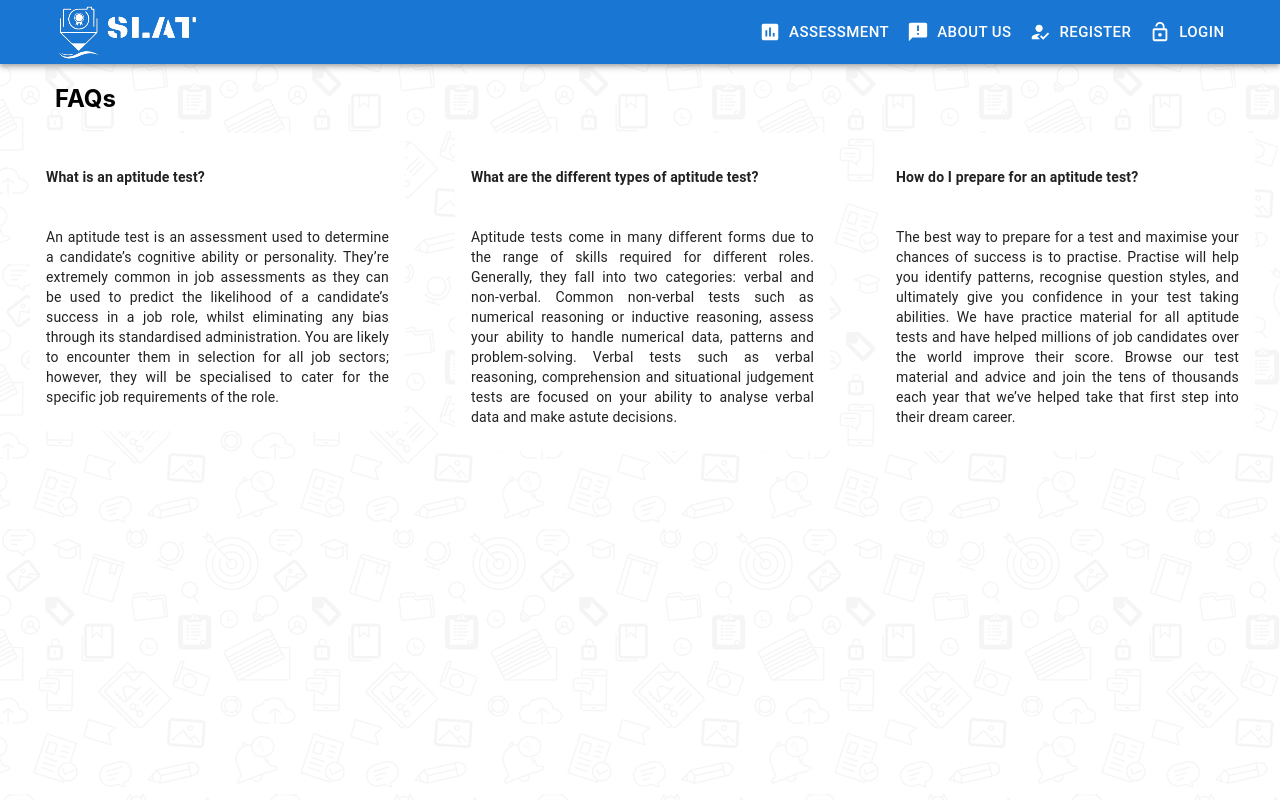
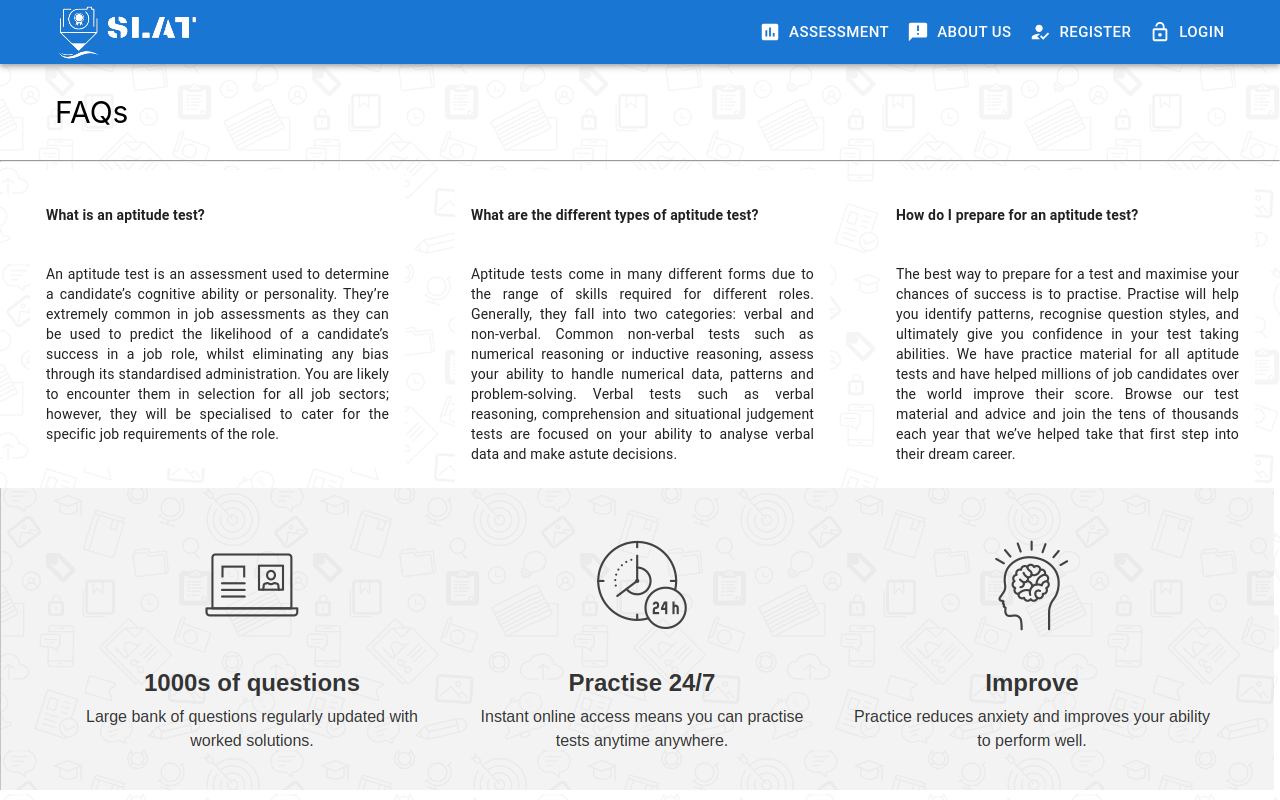
Before and after one commit to BinaryMusaib/project2021, a React (Create React App) app in the folder smart-mcq-frontend/: page / in a window 1280 px wide. Built offline with nearby package versions, Linux system fonts and the light colour scheme.

Commit message:
Edited Logo and HomePage

```diff
--- a/smart-mcq-frontend/src/Home.tsx
+++ b/smart-mcq-frontend/src/Home.tsx
@@ -10,6 +10,8 @@ import HowToRegIcon from "@mui/icons-material/HowToReg";
 import AnnouncementIcon from "@mui/icons-material/Announcement";
 import Card from "@mui/material/Card";
 import CardContent from "@mui/material/CardContent";
+import designImage from "./designImage.png";
+
 export default function ButtonAppBar() {
   return (
     <Box sx={{ flexGrow: 1 }}>
@@ -64,8 +66,10 @@ export default function ButtonAppBar() {
         </Toolbar>
       </AppBar>
       <div className="faq">
-        <h2>FAQs </h2>
+        <p>FAQs </p>
        </div>
+       <hr />
+       <div className = "cardParent">
        <Card className="card1" elevation={0}>
         <CardContent>
           <Typography sx={{ fontSize: 14 }} color="text.primary" gutterBottom>
@@ -119,6 +123,10 @@ export default function ButtonAppBar() {
           </Typography>
         </CardContent>
       </Card>
+      </div>
+      <div className = "designImage">
+        <img src={designImage} alt="Smart MCQs" />
+        </div>
     </Box>
   );
 }
--- a/smart-mcq-frontend/src/components/GuestLayout.css
+++ b/smart-mcq-frontend/src/components/GuestLayout.css
@@ -27,7 +27,6 @@
     width: 70%;
     display: block;
     margin: 10px auto;
-    background-color: #2596be;
     border-radius: 10px;
 }
 
--- a/smart-mcq-frontend/src/components/GuestLayout.tsx
+++ b/smart-mcq-frontend/src/components/GuestLayout.tsx
@@ -3,7 +3,7 @@ import React from "react";
 import { FetchContext } from "../context";
 import Backdrop from "./Backdrop";
 import "./GuestLayout.css";
-import Logo from "../logo.png";
+import Logo from "../logoGuestLayout.png";
 import { Link } from "react-router-dom";
 
 interface GuestLayoutProps {
--- a/smart-mcq-frontend/src/index.css
+++ b/smart-mcq-frontend/src/index.css
@@ -48,11 +48,19 @@ form > button {
 .faq {
   margin-left: 30px;
   padding-left: 25px;
+  font-size: 30px;
+  font-weight:normal;
 }
+
 .card1{
+  position: relative;
   float: left;
   max-width: 375px;
   margin-left: 30px;
   margin-right: 20px;
   text-align: justify;
 }
+
+.designImage {
+  max-width: 100%;
+}
```
Also changed, not shown: smart-mcq-frontend/src/designImage.png (added), smart-mcq-frontend/src/logoGuestLayout.png (added).
